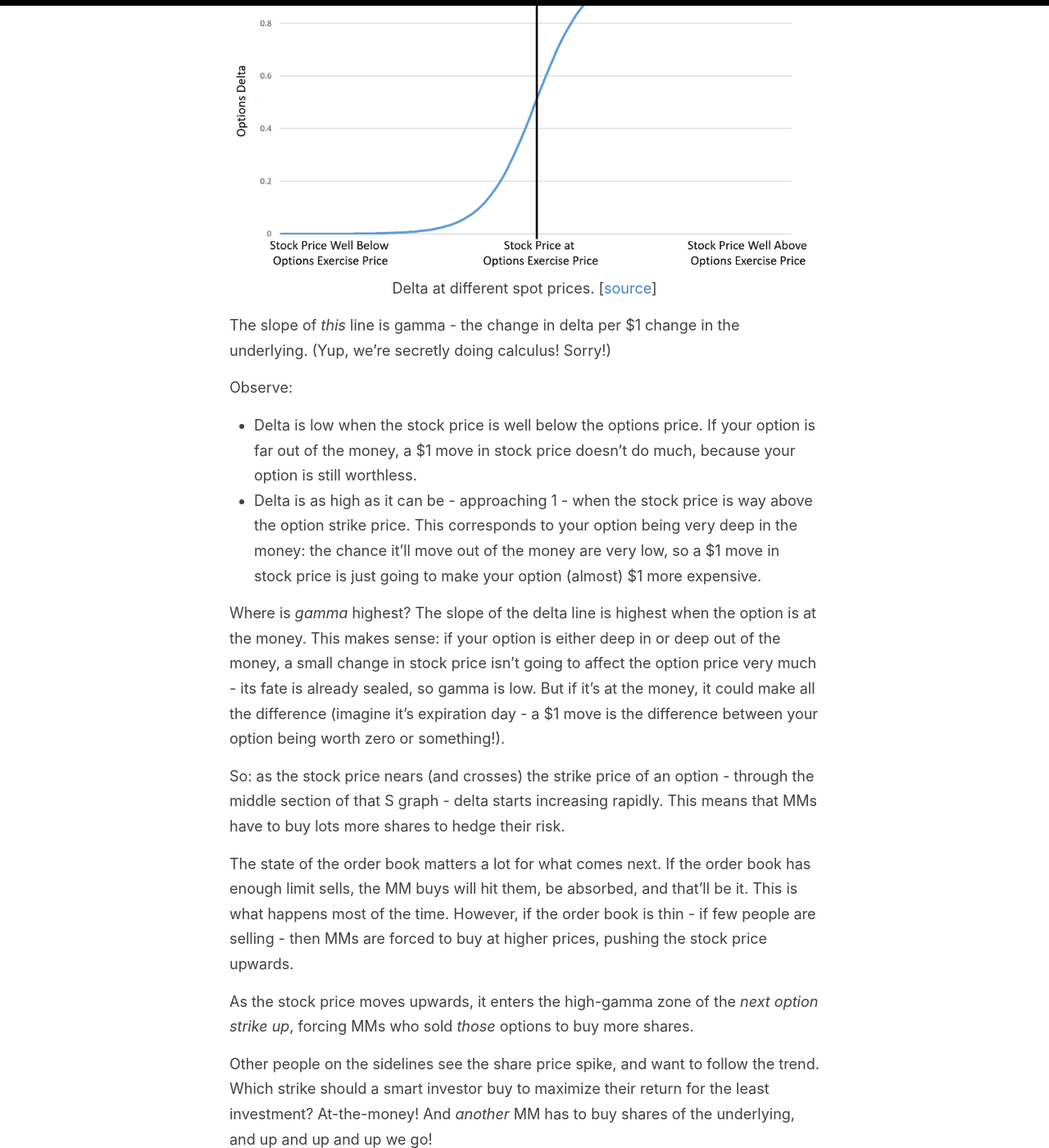
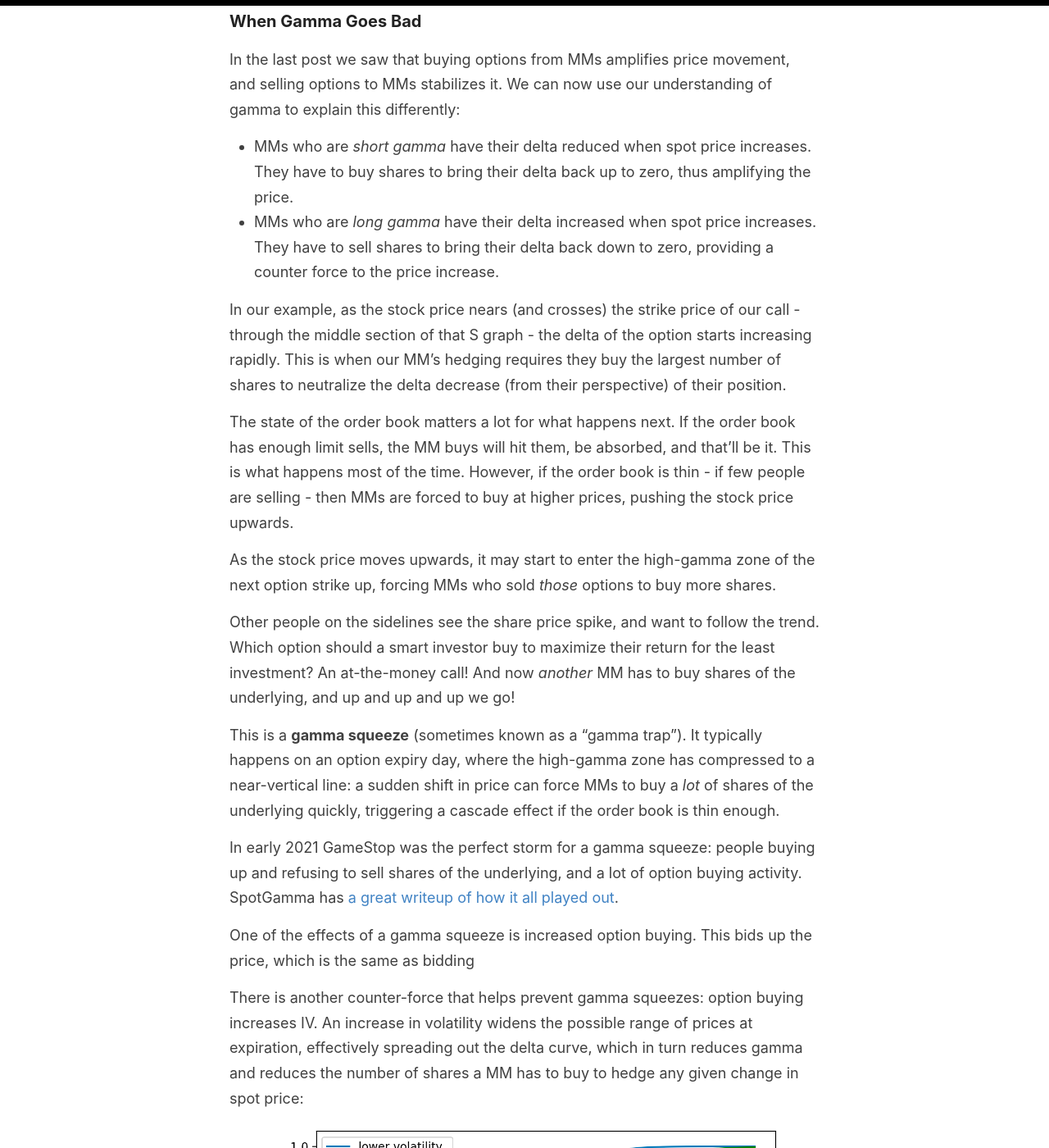
Before and after one commit to helgridly/finstuff, a Jekyll site: the page built from _posts/2021-02-19-when-things-get-weird.md, in a window 1280 px wide and 1400 px high, scrolled down 5439 px. Shown: the whole window at 82% size. Built offline with Jekyll 4.4.1, drawn with Linux system fonts in a browser that asks for light colours; some of the changed text lies outside the part shown.

Commit message:
more wip

```diff
--- a/_posts/2021-02-19-when-things-get-weird.md
+++ b/_posts/2021-02-19-when-things-get-weird.md
@@ -23,11 +14,11 @@ This post is a deeper look into the world of market making, and what happens whe
 
 ## Prerequisites
 
-This is not really beginner stuff any more. I'm not going to start drawing formulas at you, but you'll find this one much harder to get by without a grounding in the basics.
+This is not really beginner stuff any more. I'm not going to start drawing formulas at you, but there will be graphs.
 
 **TODO: fix the below link**
 
-You should understand everything in [this post](understanding-NOPE), plus:
+I assume more background knowledge this time around. You should understand everything in [the previous post](understanding-NOPE), plus:
 
 - A strong understanding of these options greeks: delta, theta, vega
 - The order book and how it works, specifically the difference between limit and stop orders
@@ -53,12 +44,12 @@ I glossed over something which I've bolded here: why did delta change? To unders
 
 This is the payoff graph for a call option, something you've doubtless seen before:
 
-<p align="center">
-<img src="../images/delta-call-option.png">
-<small>A payoff graph for a call option. [<a href="https://www.tradingcampus.in/option-greeks/">source</a>]</small>
-</p>
+<div align="center">
+<img src="../images/delta-call-option.png"/>
+<p><small>A payoff graph for an at-the-money call option at the $100 strike. [<a href="https://www.tradingcampus.in/option-greeks/">source</a>]</small></p>
+</div>
 
-The maroon curve is the one we're interested in for now, showing the value of the option for various spot prices some time before expiry. The green line is the tangent to that curve at the current spot price, and **the slope of that line is the option's delta**.
+The reddish curve is the one we're interested in for now, showing the value of the option for various spot prices some time before expiry. The green line is the tangent to that curve at the current spot price, and **the slope of that line is the option's delta**.
 
 You can think about it from the other perspective, if you like: if you plotted the definiton of delta ("the change in option value for a $1 change in spot price"), you'd get a `y = mx + c` straight line where `m = delta`.
 
@@ -68,79 +59,80 @@ Can we quantify this adjustment? Yes. It's a higher-order Greek called **gamma**
 
 ## Gamma
 
-Gamma describes the _curve_ of the options payoff line. It is defined as **the change in delta for every $1 the spot price moves**.
+Gamma describes the _curvature_ of the options payoff line. It is defined as **the change in delta for every $1 the spot price moves**, and it's what's responsible for MMs having to adjust their share position in the underlying as price moves.
 
 You'll notice this is different to the Greeks you know so far. Delta, theta, and vega all describe the change in the option price; gamma describes the change in _delta_. We say Gamma is a **second-order** Greek.
 
-### Gamma hedging
-
-Let's think back to our market maker from the example. They were delta hedging, and having to do so repeatedly. Since gamma explains why they had to update their delta hedge, can our MM _gamma hedge_ and save ourselves the trouble? Well... yes and no.
-
-This time I'll let someone else explain it (you only need to watch as far as 9m35s):
-
-<p align="center">
-<iframe width="560" height="315" src="https://www.youtube.com/embed/GCAM8UyCitE" frameborder="0" allow="accelerometer; autoplay; clipboard-write; encrypted-media; gyroscope; picture-in-picture" allowfullscreen></iframe>
-</p>
-
-So yes, gamma hedging is possible: ultimately it's just a system of simultaneous equations like you learned in high school. Notice that the option used for gamma hedging also provides some amount of delta hedge, reducing the number of shares you need to buy (compared to a delta-only hedge). Of course, you've now bought some options, so the person who sold you them will have to hedge the delta on _those_ options - so the same number of shares have to be bought anyway, you're just pushing around who has to do it.
-
-But if you're a MM and already in the business of writing options, why would you go buy an option from a different MM? You could write it yourself for cheaper, but then you'd need to hedge _that_ option! In doing so you'd buy all the shares you were trying to avoid in the first place. Seems pointless.
-
-### What's a gamma squeeze?
-
-You may have heard the term **gamma squeeze** (or sometimes gamma trap) mentioned lately, probably in the context of GameStop. What is this?
-
-Let's go back to that payoff graph from earlier:
-
-<p align="center">
-<img src="../images/delta-call-option.png">
-<small>The same payoff graph we saw earlier. [<a href="https://www.tradingcampus.in/option-greeks/">source</a>]</small>
-</p>
-
-And let's recap a few things we know:
-
-* Delta is the tangent to the payoff curve
-* Gamma reflects how delta changes as spot price changes, or the _curviness_ of the curve
-* MMs respond to the effects of gamma by adjusting their share position in the underlying
-
-Looking at the graph, where does gamma have the biggest effect? Where is the curve _curviest_?
-
-It's curviest at that curvy bit. That place happens to be at the strike price of the option: that is to say, gamma is highest when the stock price is close to the option's strike price.
+Where is gamma highest on the payoff graph? Or, to ask the question another way: where is the curve _curviest_? There, at that curvy bit, _exactly at the strike price of the option_.
 
 You can see this on a graph of delta against the spot price, i.e. plotting the slope of the green line on the y-axis:
 
-<p align="center">
-<img src="../images/delta-s-graph.png">
-<small>Delta at different spot prices. [<a href="https://www.fool.com/investing/2021/01/28/what-is-a-gamma-squeeze//">source</a>]</small>
-</p>
+<div align="center">
+<img src="../images/delta-s-graph.png" width=640>
+<p><small>Delta at different spot prices. [<a href="https://www.fool.com/investing/2021/01/28/what-is-a-gamma-squeeze//">source</a>]</small></p>
+</div>
 
 The slope of _this_ line is gamma - the change in delta per $1 change in the underlying. (Yup, we're secretly doing calculus! Sorry!)
 
 Observe:
 
-* Delta is low when the stock price is well below the options price. If your option is far out of the money, a $1 move in stock price doesn't do much, because your option is still worthless.
-* Delta is as high as it can be - approaching 1 - when the stock price is way above the option strike price. This corresponds to your option being very deep in the money: the chance it'll move out of the money are very low, so a $1 move in stock price is just going to make your option (almost) $1 more expensive.
+* Delta is low when the stock price is well below the option's strike price. If your option is far out of the money, a $1 move in stock price doesn't do much, because your option is still worthless.
+* Delta is as high as it can be - approaching 1 - when the stock price is way above the option's strike price. This corresponds to your option being very deep in the money: the chance it'll move out of the money are very low, so a $1 move in stock price will make your option (nearly) $1 more expensive.
 
-Where is _gamma_ highest? The slope of the delta line is highest when the option is at the money. This makes sense: if your option is either deep in or deep out of the money, a small change in stock price isn't going to affect the option price very much - its fate is already sealed, so gamma is low. But if it's at the money, it could make all the difference (imagine it's expiration day - a $1 move is the difference between your option being worth zero or something!).
+Where is _gamma_ highest? The slope of the delta line is highest when the option is at the money. This makes sense: if your option is either deep in or deep out of the money, a small change in stock price isn't going to affect the option price very much - its fate is already sealed, so gamma is low. But if it's at the money, it could make all the difference (on expiration day a tiny move is the difference between your option being worth something and nothing!).
 
-So: as the stock price nears (and crosses) the strike price of an option - through the middle section of that S graph - delta starts increasing rapidly. This means that MMs have to buy lots more shares to hedge their risk.
+Gamma is positive when you hold a long option, either a call or a put: if the spot price goes up $1, the delta will increase. (Remember that puts have negative delta, so increasing their delta reduces their value.) In this case we say you have a _long gamma_ position.
 
-The state of the order book matters a lot for what comes next. If the order book has enough limit sells, the MM buys will hit them, be absorbed, and that'll be it. This is what happens most of the time. However, if the order book is thin - if few people are selling - then MMs are forced to buy at higher prices, pushing the stock price upwards.
+On the other hand, if you sold an option to someone, your gamma is negative: if the spot price goes up $1, your delta will decrease. We say you are _short gamma_.
 
-As the stock price moves upwards, it enters the high-gamma zone of the _next option strike up_, forcing MMs who sold _those_ options to buy more shares.
+### Gamma hedging
 
-Other people on the sidelines see the share price spike, and want to follow the trend. Which strike should a smart investor buy to maximize their return for the least investment? At-the-money! And _another_ MM has to buy shares of the underlying, and up and up and up we go!
+Let's think back to our market maker. They were delta hedging, and having to do so repeatedly. Since gamma explains why they had to update their delta hedge, can our MM "gamma hedge" and save the constant fiddling? Well... yes and no.
 
-_This_ is a gamma squeeze. It typically happens on an option expiry day, where the high-gamma zone has compressed to a near-vertical line: a sudden shift in price can force MMs to buy a _lot_ of shares of the underlying quickly, triggering a cascade effect. The other necessary condition is a thin order book, leading to big moves when the MMs make their market orders.
+This time I'll let someone else explain it (you only need to watch as far as 9m35s, but keep going if you like):
+
+<div align="center">
+<iframe width="560" height="315" src="https://www.youtube.com/embed/GCAM8UyCitE" frameborder="0" allow="accelerometer; autoplay; clipboard-write; encrypted-media; gyroscope; picture-in-picture" allowfullscreen></iframe>
+</div>
+
+So yes, gamma hedging is possible: ultimately it's just a system of equations like you learned in high school. Notice that the option used for gamma hedging also provides some amount of delta hedge, reducing the number of shares you need to buy (compared to a delta-only hedge). Of course, you've now bought some options, so your seller will have to hedge the delta on them. Ultimately the same number of shares have to be bought anyway, you're just pushing around who has to do it.
+
+Also: if you're a MM and already in the business of writing options, why would you go buy an option from a different MM? You could write it yourself for cheaper, but then you'd need to hedge _that_ option! In doing so you'd buy all the shares you were trying to avoid in the first place. Seems pointless.
+
+### When Gamma Goes Bad
+
+In the last post we saw that buying options from MMs amplifies price movement, and selling options to MMs stabilizes it. We can now use our understanding of gamma to explain this differently:
+
+* MMs who are _short gamma_ have their delta reduced when spot price increases. They have to buy shares to bring their delta back up to zero, thus amplifying the price.
+* MMs who are _long gamma_ have their delta increased when spot price increases. They have to sell shares to bring their delta back down to zero, providing a counter force to the price increase.
+
+In our example, as the stock price nears (and crosses) the strike price of our call - through the middle section of that S graph - the delta of the option starts increasing rapidly. This is when our MM's hedging requires they buy the largest number of shares to neutralize the delta decrease (from their perspective) of their position.
+
+The state of the order book matters a lot for what happens next. If the order book has enough limit sells, the MM buys will hit them, be absorbed, and that'll be it. This is what happens most of the time. However, if the order book is thin - if few people are selling - then MMs are forced to buy at higher prices, pushing the stock price upwards.
+
+As the stock price moves upwards, it may start to enter the high-gamma zone of the next option strike up, forcing MMs who sold _those_ options to buy more shares.
+
+Other people on the sidelines see the share price spike, and want to follow the trend. Which option should a smart investor buy to maximize their return for the least investment? An at-the-money call! And now _another_ MM has to buy shares of the underlying, and up and up and up we go!
+
+This is a **gamma squeeze** (sometimes known as a "gamma trap"). It typically happens on an option expiry day, where the high-gamma zone has compressed to a near-vertical line: a sudden shift in price can force MMs to buy a _lot_ of shares of the underlying quickly, triggering a cascade effect if the order book is thin enough.
 
 In early 2021 GameStop was the perfect storm for a gamma squeeze: people buying up and refusing to sell shares of the underlying, and a lot of option buying activity. SpotGamma has [a great writeup of how it all played out](https://spotgamma.com/gme-gamma-squeeze/).
 
-If this "rising share prices forces more share buying" situation sounds familiar to you, good job. In the previous post we talked about MMs having to buy shares of the underlying to hedge call options, the same behaviour we see go out of control during a gamma squeeze. In a sense, NOPE is tracking mini-squeezes happening over the day, as a run of hedging activity triggers more hedging by other MMs. Usually the mini-squeeze burns itself out, since there are usually enough limit orders in the order book to absorb the MM trades.
+One of the effects of a gamma squeeze is increased option buying. This bids up the price, which is the same as bidding
 
-todo:
-- what does it mean to be long/short gamma
-    - having bought or sold options (of either type)
-    - fold this back in to the explanation
+There is another counter-force that helps prevent gamma squeezes: option buying increases IV. An increase in volatility widens the possible range of prices at expiration, effectively spreading out the delta curve, which in turn reduces gamma and reduces the number of shares a MM has to buy to hedge any given change in spot price:
+
+<div align="center">
+<img src="../images/delta-s-graph-vol.png" width=640>
+<p><small>Delta with different volatility. [<a href="https://www.fool.com/investing/2021/01/28/what-is-a-gamma-squeeze//">source</a>]</small></p>
+</div>
+
+The change in
+
+### Another reason that gamma squeezes don't happen
+
+gamma vanna exp 5m09: https://www.youtube.com/watch?v=zfkOCc2evEk
+
 
 - buying lots of options increases IV
   - this decreases delta (the S curve gets S-ier / less straight)
@@ -151,6 +143,9 @@ todo:
 - maybe make a version of the delta graph that shows two S curves at different expiries/IVs
     - frame this as stretching or squishing the S
 
+If this "rising share prices forces more share buying" situation sounds familiar to you, good job. In the previous post we talked about MMs having to buy shares of the underlying to hedge call options, the same behaviour we see go out of control during a gamma squeeze. In a sense, NOPE is tracking mini-squeezes happening over the day, as a run of hedging activity triggers more hedging by other MMs. Usually the mini-squeeze burns itself out, since there are usually enough limit orders in the order book to absorb the MM trades.
+
+
 ## Other higher-order Greeks
 
 https://en.wikipedia.org/wiki/Greeks_(finance)
@@ -159,6 +154,8 @@ https://en.wikipedia.org/wiki/Greeks_(finance)
 # Thinking about this in terms of liquidity
 
 pull back in our mention from part 1 of how MMs short options amplifies price movements; talk about that in terms of the order book
+
+https://nope-its-lily.medium.com/a-story-of-liquidity-volatility-and-returns-754e0019c2d0
 
 (not sure if there's anything to this section or if i'm trying to chase the KeyPaganRush videos)
 
@@ -170,6 +167,7 @@ Volpocalypse: https://sixfigureinvesting.com/2019/02/what-caused-the-february-5t
 
 SpotGamma's whole business is based around understanding gamma:
 - [The Options Gamma Trap](https://spotgamma.com/options-gamma-trap/)
+- [All You Ever Wanted To Know About Gamma](https://spotgamma.com/all-you-ever-wanted-to-know-about-gamma/) is as  comprehensive as the title implies.
 
 SqueezeMetrics has written some great papers on this kind of behaviour:
 
```
Also changed, not shown: other parts of _posts/2021-02-19-when-things-get-weird.md (+1 -10 lines), images/delta-s-graph-vol.png (added), images/delta-s-graph.png.
